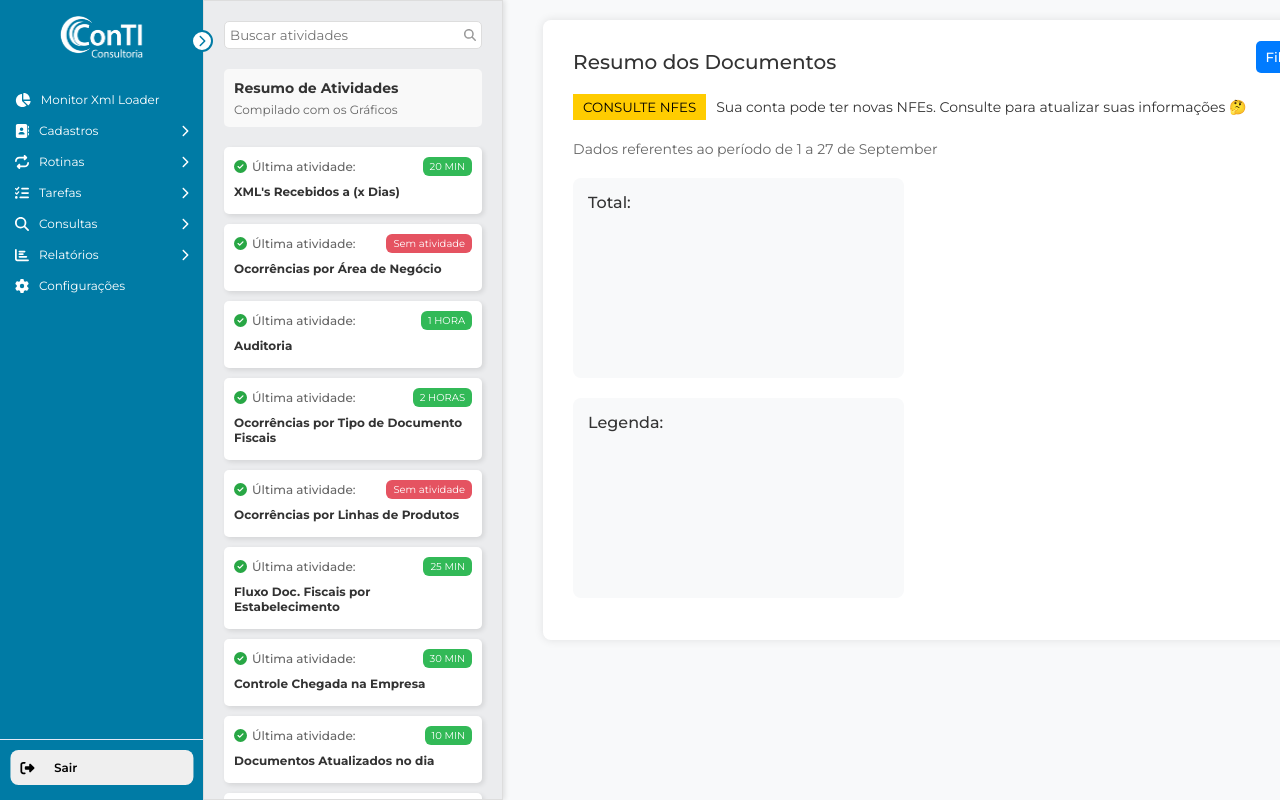
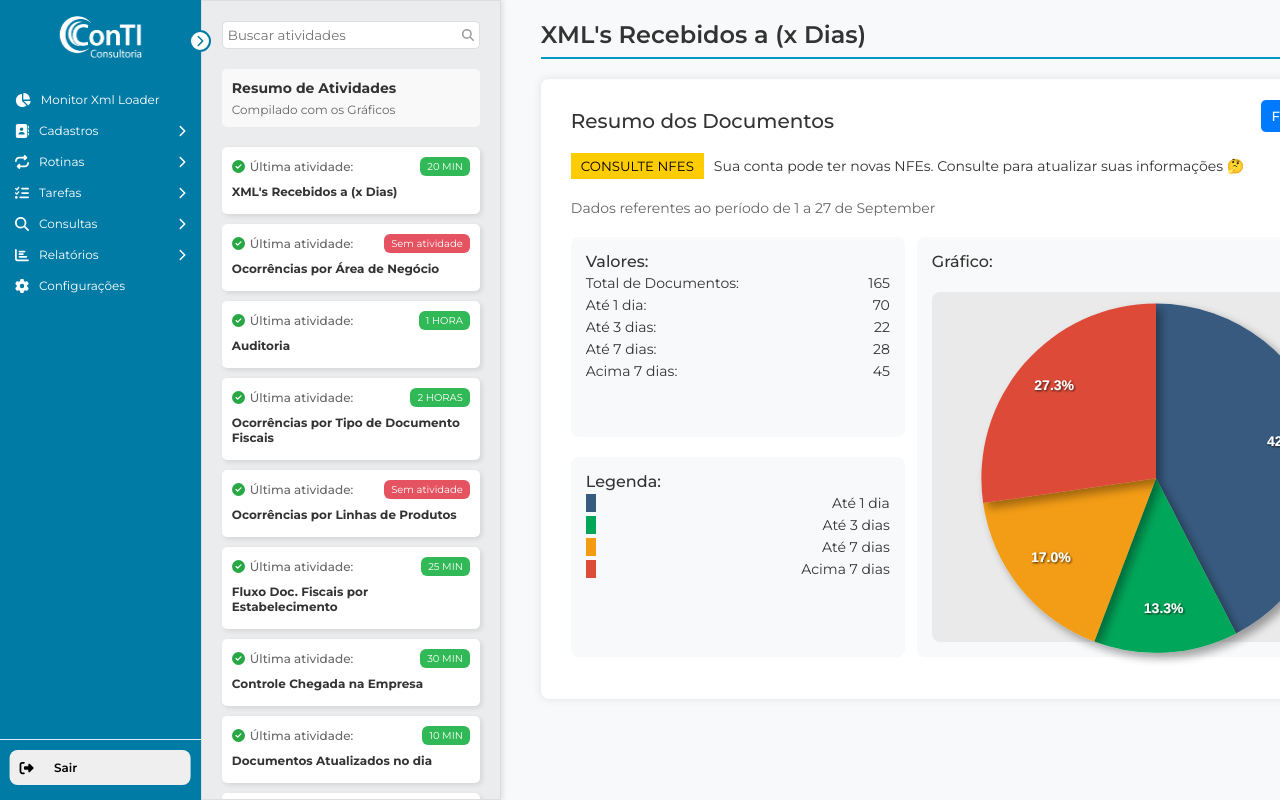
Before and after one commit to hudtadeu/xmlloader-web, a React (Create React App) app: page / in a window 1280 px wide. Shown: the top 800 px of the page. Built offline with nearby package versions, Linux system fonts and the light colour scheme.

Commit message:
Atualizados

```diff
--- a/src/components/menu/dashboard/Dashboard.js
+++ b/src/components/menu/dashboard/Dashboard.js
@@ -1,4 +1,4 @@
-import React, { useState } from 'react';
+import React, { useState, useEffect } from 'react';
 import Sidebar from '../sidebar/Sidebar';
 import { FontAwesomeIcon } from '@fortawesome/react-fontawesome';
 import { faTimes } from '@fortawesome/free-solid-svg-icons';
@@ -148,12 +148,21 @@ const data = [
     },
     title: "Documentos Atualizados no Dia"
   },
+  {
+    series: [80, 12, 20],
+    options: {
+      ...commonOptions,
+      labels: ['Nfe', 'CTe', 'NFSe'],
+      colors: ['#375a7f', '#00a65a', '#f39c12'],
+    },
+    title: "Documentos Corrgidos e Não Atualizados"
+  },
 ];
 
 const Dashboard = () => {
-  const [dashboardTitle, setDashboardTitle] = useState('');
+  const [dashboardTitle, setDashboardTitle] = useState(data[0].title);
   const [isModalOpen, setIsModalOpen] = useState(false);
-  const [selectedChart, setSelectedChart] = useState(null);
+  const [selectedChart, setSelectedChart] = useState(0);
 
   const handleChartClick = (chartIndex, chartTitle) => {
     setDashboardTitle(chartTitle);
@@ -232,7 +241,7 @@ const Dashboard = () => {
           <div className="summary">
             <div className="summary-column">
               <div className="summary-section">
-                <h3>Total:</h3>
+                <h3>Valores:</h3>
                 <div className="summary-details">
                   {renderSummaryDetails()}
                 </div>
--- a/src/components/menu/dashboard/styleDashboard.css
+++ b/src/components/menu/dashboard/styleDashboard.css
@@ -145,7 +145,7 @@ body {
 .summary-section h3 {
   font-size: 16px;
   font-weight: 500;
-  margin-bottom: 10px;
+  margin-bottom: 3px;
 }
 
 .summary-details {
@@ -156,7 +156,7 @@ body {
 .summary-item {
   display: flex;
   justify-content: space-between;
-  margin-bottom: 5px;
+  margin-bottom: 4px;
   font-size: 14px;
 }
 
--- a/src/components/menu/sidebar/Sidebar.js
+++ b/src/components/menu/sidebar/Sidebar.js
@@ -70,7 +70,7 @@ const Sidebar = ({ onSelectChart }) => {
       chartIndex: 7
     },
     {
-      title: "Documentos corrigidos e não atualizados",
+      title: "Documentos Corrigidos e Não Atualizados",
       statusIcon: faCheckCircle,
       lastActivity: "Última atividade:",
       time: '5 MIN',
```
